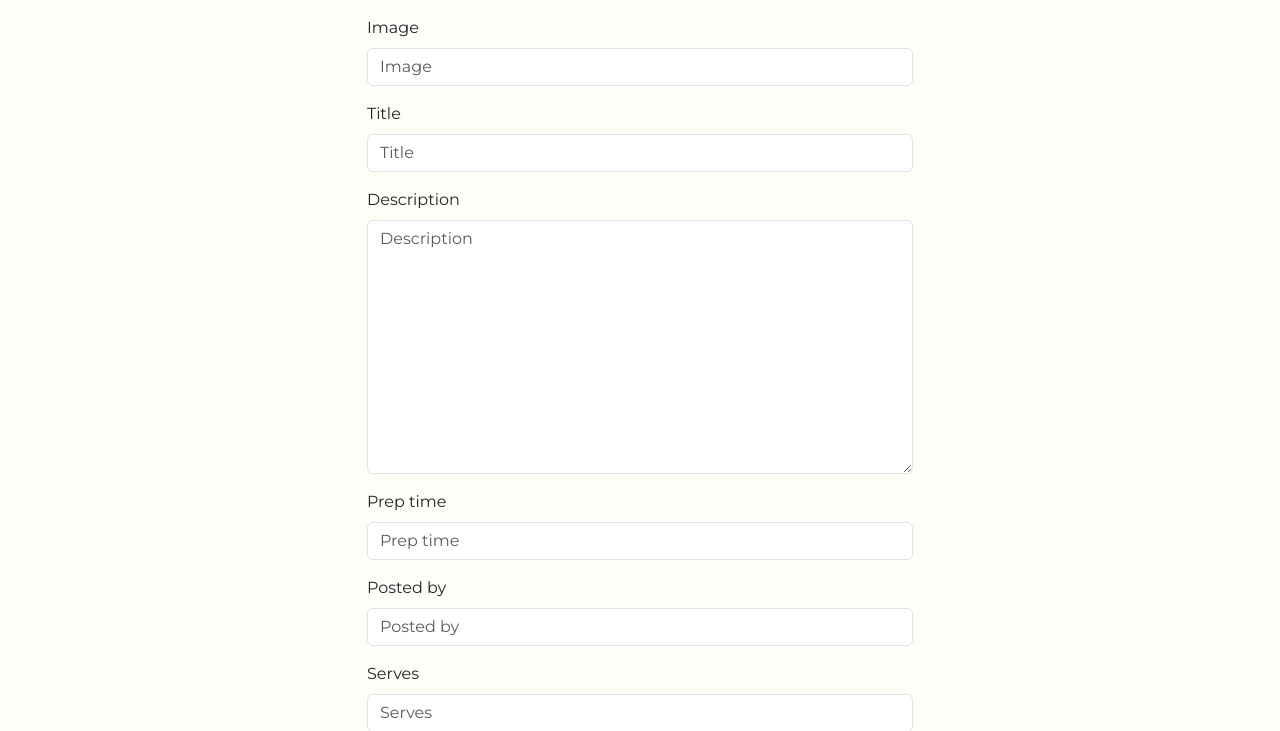
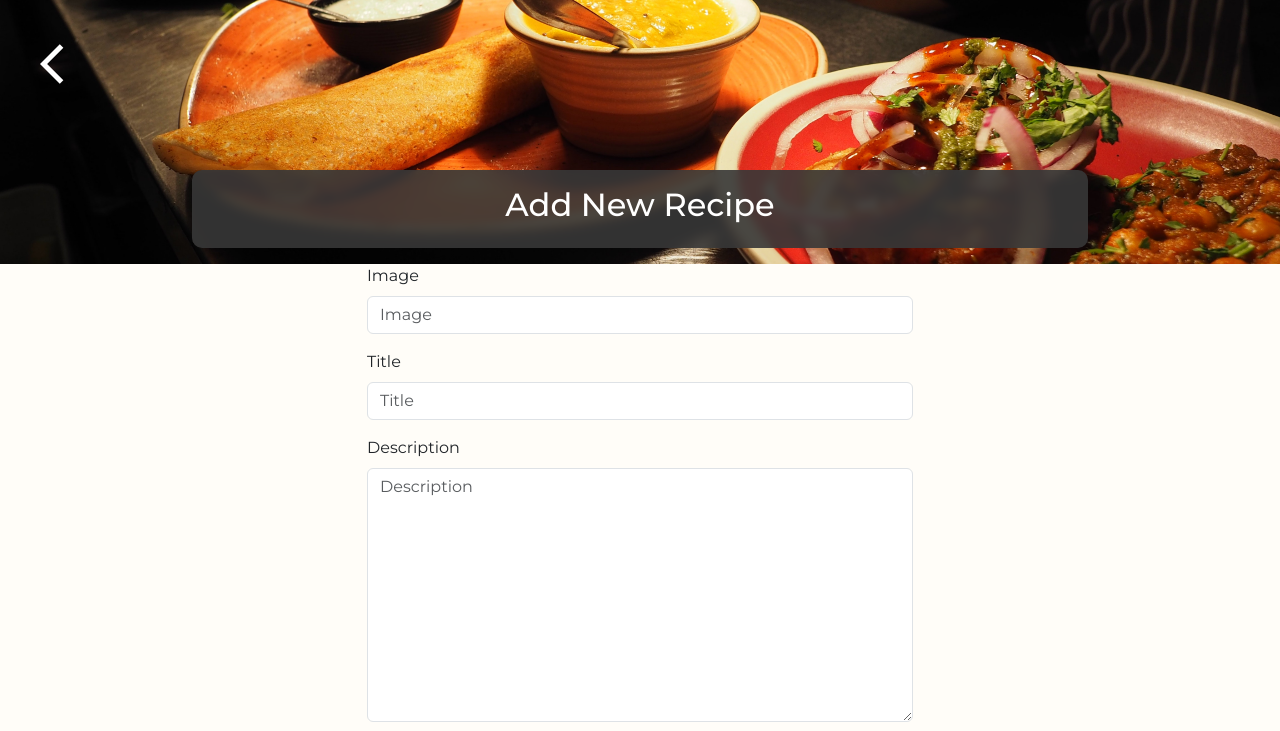
Before and after one commit to mururi/african_recipes_MVC, a Django app: template main/templates/create-recipe.html in a window 1280 px wide. Shown: the top 731 px of the page. Run offline with Django 4.2, Linux system fonts and the light colour scheme; the template is opened without the code that fills it: values that come from a table or form of the project are taken from there, others are empty; tables that the repository leaves empty hold one stand-in row (values such as "Sample post"); some libraries are stand-ins or nearby versions; some web fonts are replaced.

Commit message:
Add header to add recipe page

```diff
--- a/main/templates/create-recipe.html
+++ b/main/templates/create-recipe.html
@@ -1,5 +1,31 @@
 {% extends 'base.html' %}
 {% load bootstrap5 %}
+{% load static %}
+
+{% block styles %}
+{{ block.super }}
+<link rel="stylesheet" href="{% static 'css/view-recipe.css' %}">
+{% endblock %}
+
+{% block title %}African Recipes | {{ recipe.title }}{% endblock %}
+
+{% block hero %}
+<div class="hero-container d-flex flex-column justify-content-end align-items-center">
+  <!-- Back button -->
+  <div class="back-icon">
+    <a href="{% url 'home' %}"><span class="material-icons">arrow_back_ios</span></a>
+  </div>
+
+  <!-- Page Heading -->
+  <div class="row py-3 px-4 recipe-heading mb-3">
+    <div class="col-12 recipe-title">
+        <h2 class="text-center">Add New Recipe</h2>
+    </div>
+
+  </div>
+</div>
+
+{% endblock %}
 
 {% block content %}
 
--- a/main/templates/index.html
+++ b/main/templates/index.html
@@ -7,11 +7,13 @@
 {% endblock %}
 
 {% block header %}
+<!-- Navbar -->
 <div class="d-flex justify-content-center mb-3 align-items-center">
   <div><a href="/" class="nav-links">HOME</a></div>
   <div><a href="/" id="logo" class="mx-5">Taste of Africa</a></div>
   <div><a href="{% url 'add-recipe' %}" class="nav-links">ADD RECIPE</a></div>
 </div>
+<!-- End of Navbar -->
 <h1 class="text-center">African Recipes</h1>
 <p class="text-center mb-5" id="tag-line">Have a taste of Africa</p>
 {% endblock header %}
@@ -22,7 +24,6 @@
       {% for recipe in recipes %}
       <div class="col-md-3">
         <div class="custom-card position-relative" style="background-image: url({{recipe.image.url}});">
-          <!-- <img src="{{ recipe.image.url }}" class="img-fluid" alt="{{ recipe.title }}"> -->
           <div class="row pt-2 recipe-details position-absolute">
             <div class="col-9 recipe-title">
               <a href="{% url 'view-recipe' recipe.id %}"><p>{{ recipe.title | truncatechars:30 }}</p></a>
```
